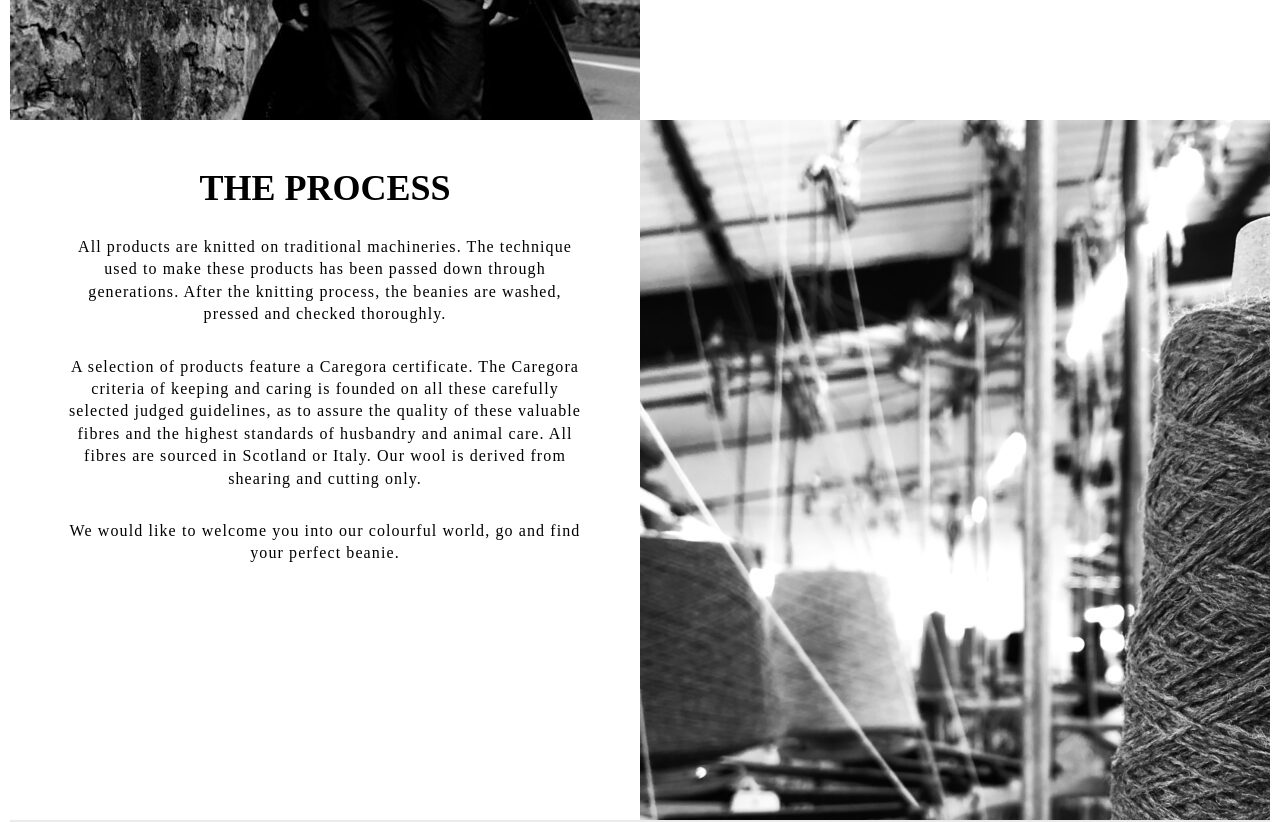
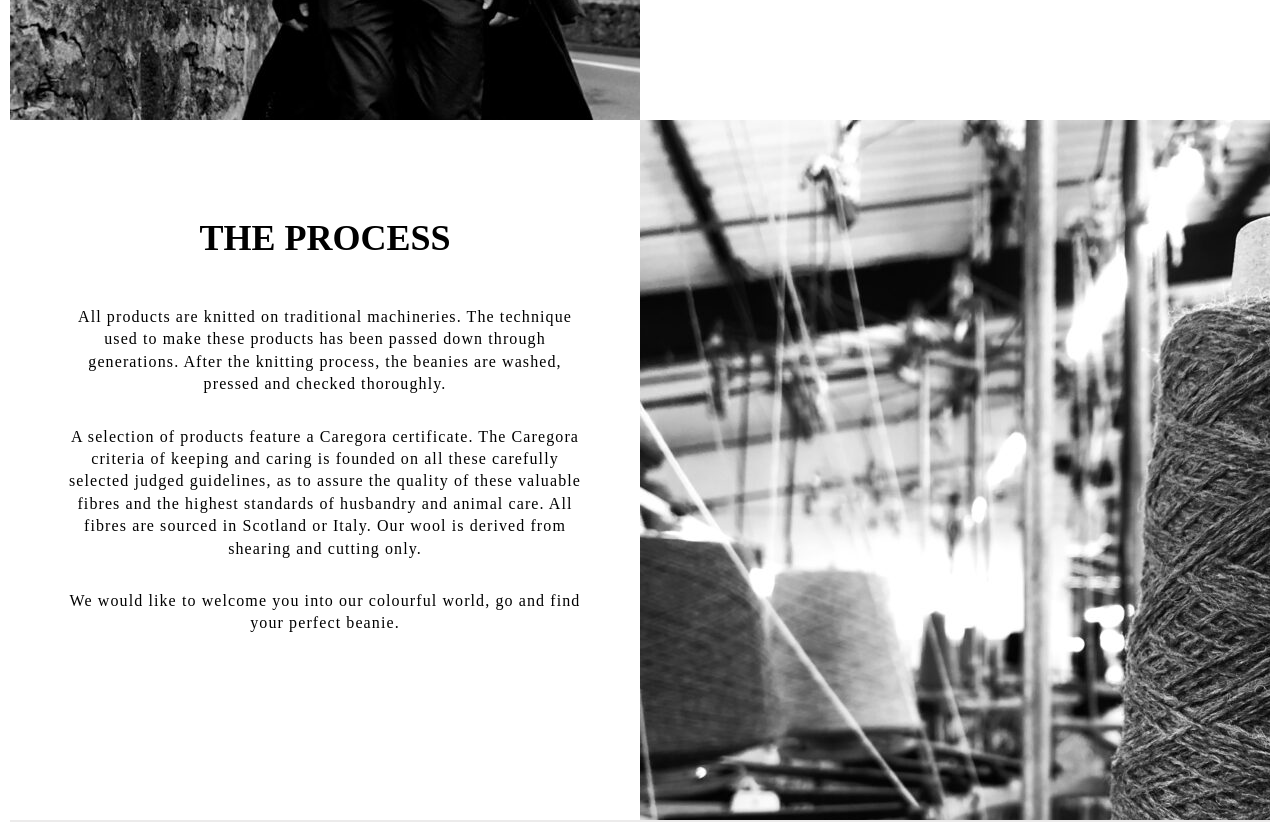
Before and after one commit to TG-web-dev-4/webshop-web-ZicoRazzi, a React (Create React App) app: page /#/ourworld in a window 1280 px wide. Shown: the part 780-1602 px from the top of the page. Built offline with nearby package versions, Linux system fonts and the light colour scheme; no server answers; a web font is replaced by a local one.

Commit message:
mobile update

```diff
--- a/src/components/about/styles.scss
+++ b/src/components/about/styles.scss
@@ -32,9 +32,9 @@
   }
   .process-text {
     text-align: center;
-    padding: 2rem 5rem 10rem;
+    padding: 5rem 5rem 10rem;
     h1 {
-      margin: 3rem auto;
+      margin: 5rem auto;
     }
     p {
       margin: 3rem auto 1rem;
```
